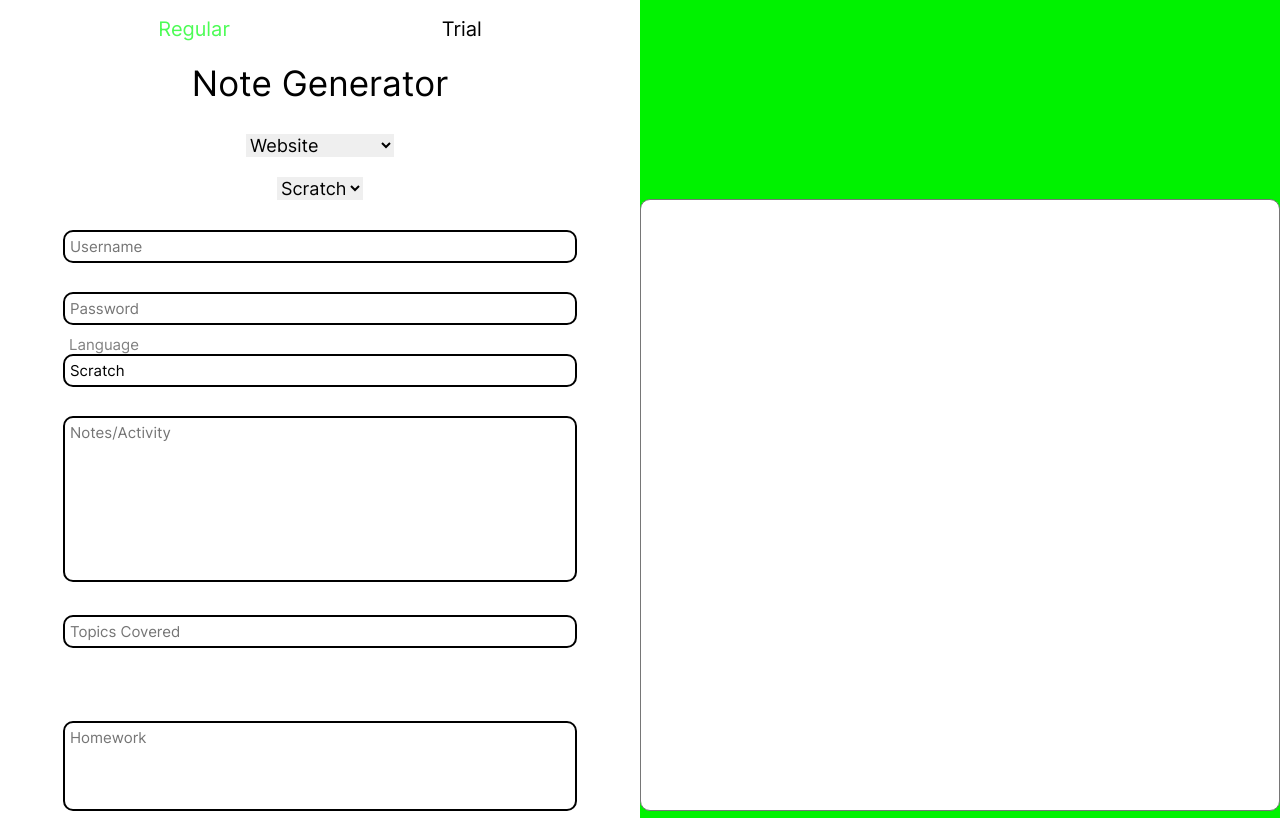
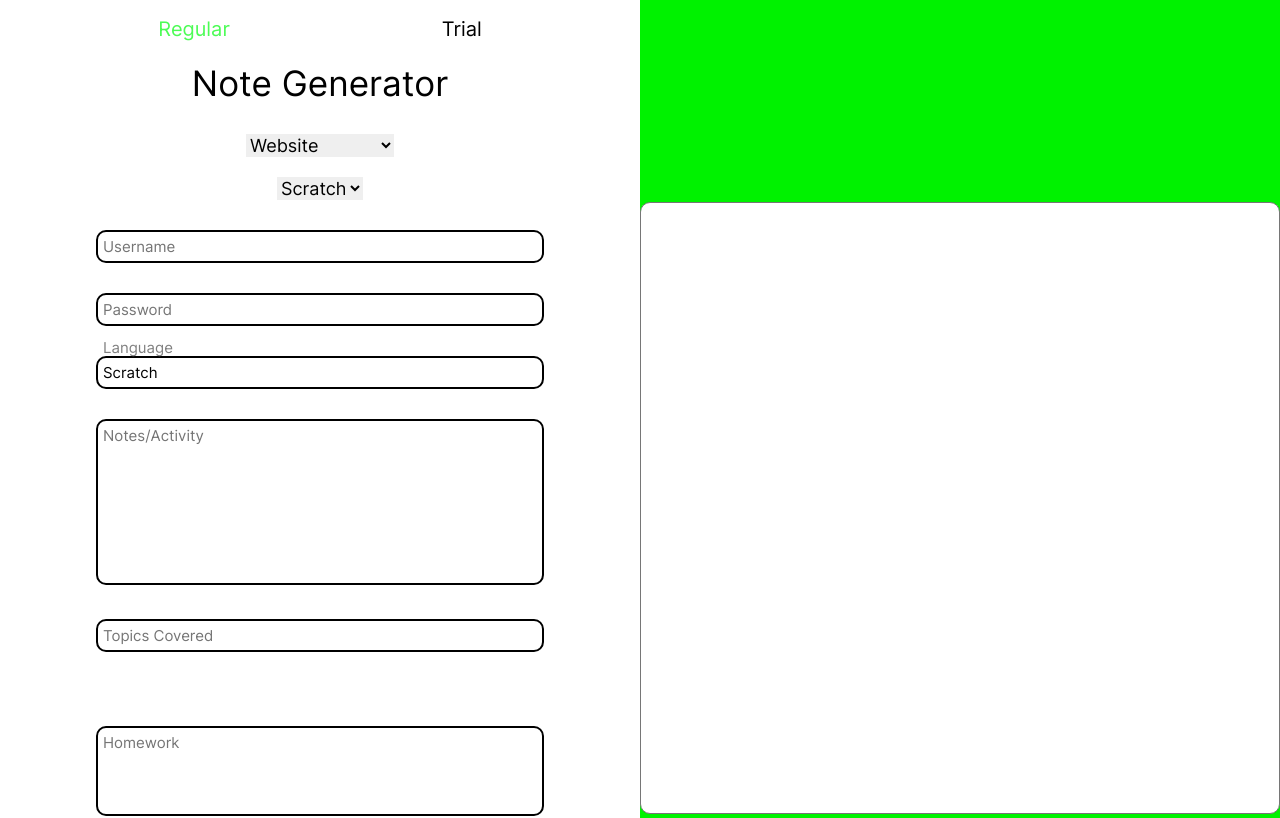
Before and after one commit to AlexL374/coderSchoolNotes, an Angular app: page / in a window 1280 px wide. Shown: the top 818 px of the page. Built offline with nearby package versions, Linux system fonts and the light colour scheme.

Commit message:
Changes to respect resolution

```diff
--- a/src/app/main-page/main-page.component.css
+++ b/src/app/main-page/main-page.component.css
@@ -122,7 +122,7 @@ textarea {
   border-radius: 10px;
   padding: 5px;
   font-size: 15px;
-  width: 500px;
+  width: 70%;
 }
 
 #username:focus, #password:focus, #language:focus, #notes:focus, #topics:focus, #challenges:focus, #next:focus, #local:focus {
@@ -152,40 +152,23 @@ textarea {
   opacity: 0;
   visibility: hidden;
   color: gray;
-  display: block;
+  display: inline-block;
   font-size: 15px;
   transition: bottom .3s;
-}
-
-.username_label {
-  right: 214px;
-}
-
-.password_label, .language_label {
-  right: 216px;
+  width: 70%;
+  text-align: left;
 }
 
 .notes_label {
   bottom: 155px !important;
-  right: 200px;
-}
-
-.topics_label, {
-  right: 196px;
-}
-
-.local_label {
-  right: 197px;
 }
 
 .challenges_label {
   bottom: 80px !important;
-  right: 212px;
 }
 
 .next_label {
   bottom: 80px !important;
-  right: 185px;
 }
 
 #username:focus + .username_label,
@@ -198,7 +181,7 @@ textarea {
 #local:focus + .local_label {
   opacity: 1;
   visibility: visible;
-  display: block;
+  display: inline-block;
   bottom: 52px;
   transition: all .3s;
 }
@@ -225,7 +208,7 @@ textarea {
 #local:not(:placeholder-shown) + .local_label {
   opacity: 1;
   visibility: visible;
-  display: block;
+  display: inline-block;
   bottom: 52px;
 }
 
```
Also changed, not shown: 1 other file (tests, documents, lock files or other folders).
